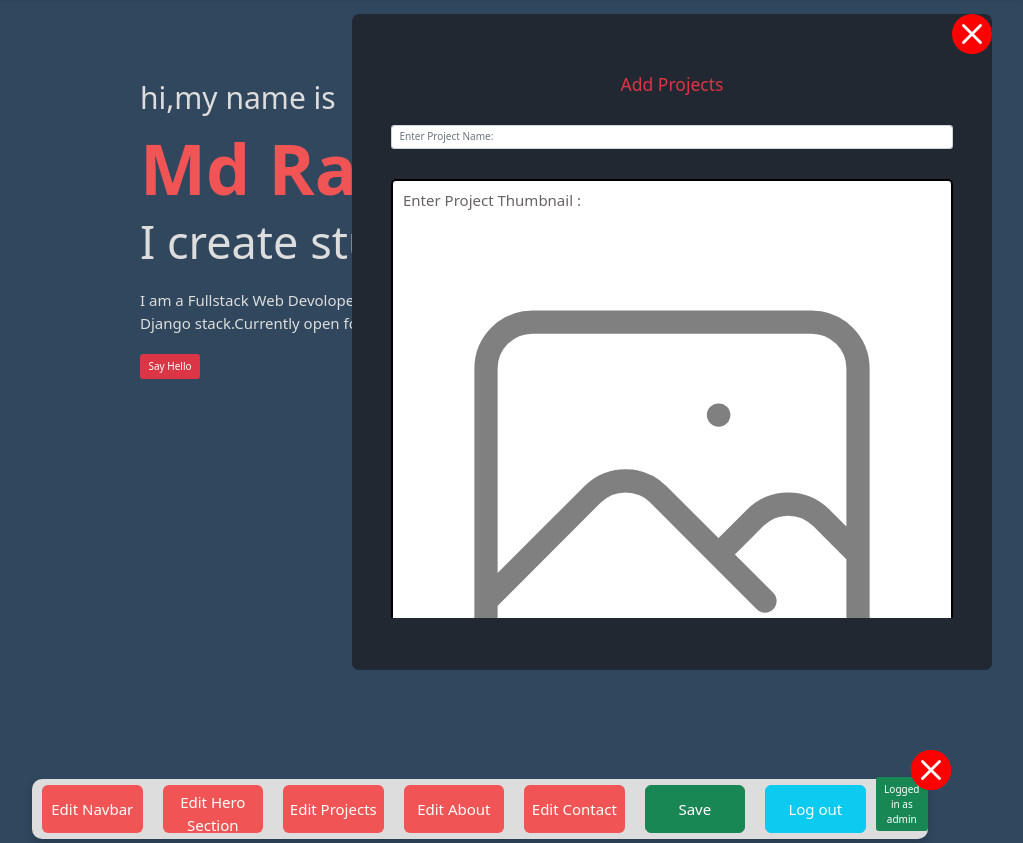
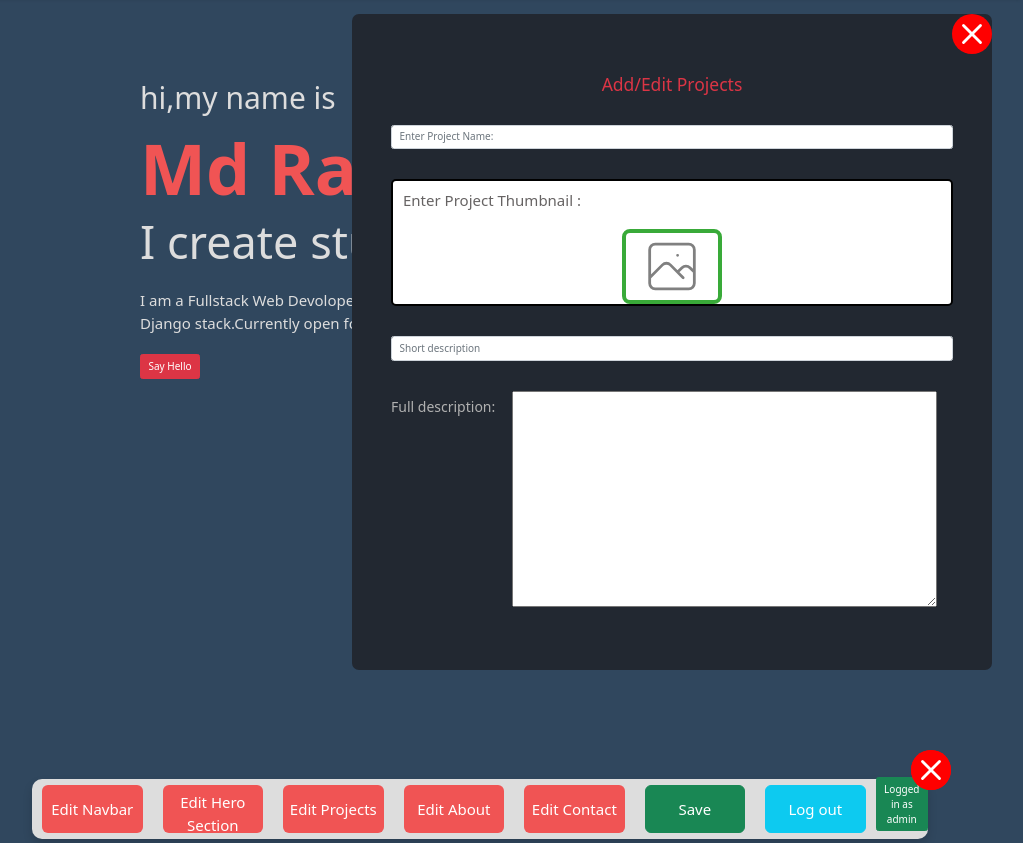
Before and after one commit to rak1b/MakePortfolio, a Django app: page /edit/ in a window 1280 px wide, after a click on "Edit Projects"; the page is wider, and only the part inside the window is pictured. Shown: the part 80-923 px from the top of that part, without its empty margins (160-1183 px from the left). Run offline with Django 4.2, Linux system fonts and the light colour scheme; a user stored in the database is signed in; data comes from the database, SQL or seed files in the repository; both versions use the stored data as it was after the commit; some libraries are stand-ins or nearby versions.

Commit message:
project_crud

```diff
--- a/PortfolioMake/EditPortfolio/urls.py
+++ b/PortfolioMake/EditPortfolio/urls.py
@@ -1,13 +1,14 @@
 
 from django.contrib import admin
 from django.urls import path,include
-from .views import editView, CreateheroView,getMyHero,ProjectView,showProjectView
+from .views import editView, CreateheroView,getMyHero,ProjectView,showProjectView,DeleteProjectView
 urlpatterns = [
     path("",editView,name="edit"),
     path("hero/create/",CreateheroView,name="hero_create"),
     path("hero/get/",getMyHero,name="hero_get"),
     path("projects/add/",ProjectView.as_view(),name="add_projects"),
     path("projects/view/",showProjectView.as_view(),name="view_project"),
+    path("projects/delete/<int:id>",DeleteProjectView.as_view(),name="delete_project"),
     # path("projects/show/",showProjectView.as_view(),name="show_projects"),
 
 ]
--- a/PortfolioMake/EditPortfolio/views.py
+++ b/PortfolioMake/EditPortfolio/views.py
@@ -1,6 +1,6 @@
 import re
 from django.http import JsonResponse,Http404
-from django.shortcuts import render, HttpResponse
+from django.shortcuts import redirect, render, HttpResponse
 from django.views import View
 from .models import *
 from .forms import editorForm
@@ -104,8 +104,9 @@ def CreateheroView(request):
 
 class ProjectView(View):
 
-    def get(self,request):
+    def get(self,request,id):
         pmodel = projectsModel.objects.filter(user = request.user)
+
         context ={
             'projects' : pmodel
         }
@@ -119,10 +120,14 @@ class ProjectView(View):
 
     })
     def post(self,request):
+        id = request.POST['id']
         title = request.POST['title']
         image = request.FILES.get('image')
         short_description = request.POST['short_description']
         form = editorForm(request.POST)
+        print("_____________________")
+        print(id)
+        print("_____________________")
         print(form)
         if form.is_valid():
             full_description = form.cleaned_data['full_description']
@@ -131,8 +136,24 @@ class ProjectView(View):
             full_description = ""
         print(full_description)
         user = request.user
+        id=int(id)
+        if id:
+            pmodel = projectsModel.objects.filter(id=id).first()
+            pmodel.title = title
+            pmodel.short_description = short_description
+            if image is not None:
+                pmodel.image = image
+            if full_description:
+                pmodel.full_description = full_description
+            pmodel.save()
+            # update_pmodel = projectsModel(id=id,)
+            print(title)
+            print(image)
 
-        psave = projectsModel.objects.create(
+            print("full_description")
+            print(full_description)
+        else:
+            psave = projectsModel.objects.create(
             user=user, title=title,image=image, short_description=short_description, full_description=full_description)
         return JsonResponse({
             'data': 'Project Added..',
@@ -143,6 +164,7 @@ class ProjectView(View):
 
 class showProjectView(View):
     def post(self,request):
+        print(request.POST['csrfmiddlewaretoken'])
         pmodel = projectsModel.objects.filter(id=request.POST['id']).values()
         print("_______________________________")
         print(pmodel)
@@ -152,4 +174,12 @@ class showProjectView(View):
             'data' : list(pmodel)[0]
         }
         return JsonResponse(context)
-        # return render(request,'pr')
+
+class DeleteProjectView(View):
+    def post(self,request,id):
+        pmodel = projectsModel.objects.filter(id=id).first()
+        pmodel.delete()
+        # return HttpResponse('/')
+        return redirect(request.META['HTTP_REFERER'])
+
+    # def delete(self,request):
--- a/PortfolioMake/static/css/edit/edit.css
+++ b/PortfolioMake/static/css/edit/edit.css
@@ -123,13 +123,14 @@
   font-size: 1rem;
   border-radius: 5px;
 	border: 2px solid;
-	cursor: pointer;
 
 }
 
 .upload_container:hover{
 	/* border: 2px solid var(--pink-red); */
-	background-color: #ece7e7;
+	background-color: #c7f0d2;
+	cursor: pointer!important;
+
 }
 
 .upload_container p {
--- a/PortfolioMake/static/css/projects/projects.css
+++ b/PortfolioMake/static/css/projects/projects.css
@@ -211,6 +211,22 @@
 }
 
 .upload_container_img{
-  width: 50px;
-  height: 50px;
+    width: 100px;
+    height: 75px;
+    border: 4px solid #39aa39;
+    border-radius: 8px;
+    z-index: 20;
+    position: relative;
 }
+
+.upload_container:hover {
+	background-color: #bfdfc1;
+}
+
+.remove_button_property{
+    background: none;
+    outline: none;
+    border: none;
+    padding: 0;
+    margin: 0;
+}
--- a/PortfolioMake/static/js/scripts.js
+++ b/PortfolioMake/static/js/scripts.js
@@ -6,8 +6,11 @@ const hero_show_hide = () => {
   heroEdit.classList.toggle("element_show");
 };
 
-const show_hide = (id) => {
+const show_hide = (id,resetForm) => {
   console.log("in show hide///////////////////");
+  if(resetForm){
+    $("#project_Form")[0].reset();
+  }
   console.log(id);
   const elem = document.getElementById(id);
 
@@ -43,6 +46,31 @@ const openMore = (id)=>{
 const update_project_info = (project_container_id,project_id)=>{
 
   show_hide(project_container_id)
+  console.log(project_id);
+  $.ajax({
+    url: $("#update_project").attr("data-url"),
+    method: "POST",
+    data: {
+      id: project_id,
+      csrfmiddlewaretoken:document.getElementsByName("csrfmiddlewaretoken")[0].value,
+      // csrfmiddlewaretoken:"{{csrf_token}}",
+    },
+    success: (res) => {
+      console.log(res);
+      data = res.data;
+      $("#update_project_id").val(data.id);
+      $("#project_title").val(data.title);
+      $("#upload_container_img").attr(
+        "src",
+        `http://127.0.0.1:8000/media/${data.image}`
+      );
+      $("#short_description").val(data.short_description);
+      $("#full_description").html(data.full_description);
+    },
+    error: (err) => {
+      console.log(err);
+    },
+  });
 
 }
 const _ = (elm) => {
--- a/PortfolioMake/templates/base.html
+++ b/PortfolioMake/templates/base.html
@@ -48,6 +48,7 @@
     <title>{% block title %}{% endblock %}</title>
   </head>
   <body>
+
     <!-- <div id="back"></div> -->
     {% block content %}{% endblock %}
     <script src="{% static 'assets/bootstrap/bootstrap/js/bootstrap.min.js' %}"></script>
--- a/PortfolioMake/templates/edit/editBar.html
+++ b/PortfolioMake/templates/edit/editBar.html
@@ -14,7 +14,7 @@
 
     <button id="edit_hero_btn" onclick='show_hide("hero_edit")' class="btn btn_pink_red">Edit Hero Section</button>
 
-    <button id="edit_projects_btn" onclick='show_hide("project_edit")' class="btn btn_pink_red">Edit Projects</button>
+    <button id="edit_projects_btn" onclick='show_hide("project_edit",1)' class="btn btn_pink_red">Edit Projects</button>
     <button id="edit_about_btn" onclick='show_hide("about_edit")'  class="btn btn_pink_red">Edit About</button>
     <button id="edit_contact_btn"  onclick='show_hide("contact_edit")' class="btn btn_pink_red">Edit Contact</button>
     <button  id="edit_save_btn"class="btn btn-success">Save</button>
--- a/PortfolioMake/templates/projects/edit_project.html
+++ b/PortfolioMake/templates/projects/edit_project.html
@@ -12,13 +12,14 @@
   </div> -->
   <div class="scrollable" >
   <!-- <div id="hero_edit" class="editHero element_hide"> -->
-  <h3 class="text-danger text-center" >Add Projects </h3c>
+  <h3 class="text-danger text-center" >Add/Edit Projects </h3c>
 
   <form class="" id="project_Form" method="POST" action="" enctype="multipart/form-data">
     {% csrf_token %}
+    <input type="hidden" id="update_project_id" value="0" name="">
     <div class="form">
       <div class="form-group ">
-        <input type="text "  class="form-control my-5"  name="title" required="required" placeholder="Enter Project Name:">
+        <input type="text " id="project_title"  class="form-control my-5"  name="title" required="required" placeholder="Enter Project Name:">
       </div>
 
 
@@ -26,7 +27,7 @@
     <div class=" form-group mb-3 ">
       <div class="upload_container">
         <p id="img_placeholder">Enter Project Thumbnail : </p>
-        <img id="upload_container_img" src="{% static 'assets/img/image.svg' %}" alt="">
+        <img id="upload_container_img" class="upload_container_img" src="{% static 'assets/img/image.svg' %}" alt="">
         <div class="">
           <input onchange="updateImageName()"  type="file" class="bg-white p-2 hidden_file_upload" id="imgInput" name="project_img"  required="required">
         </div>
@@ -35,7 +36,7 @@
     </div>
 
     <div class="form-group ">
-      <input type="text"   class="form-control my-5"   name="short_description" placeholder="Short description" required="required">
+      <input type="text"   class="form-control my-5" id="short_description"  name="short_description" placeholder="Short description" required="required">
     </div>
 
  <div class="form-group ">
@@ -48,7 +49,7 @@
 
     </div>
 
-    <input id="add_project_btn" type="button" value="Add Project" class="btn btn-primary "/>
+    <input id="add_project_btn" type="button" value="Submit" class="btn btn-primary "/>
 
 
 
@@ -102,6 +103,7 @@
     let data = new FormData();
     // let formdata = new FormData($('#project_Form').get(0));
       console.log(image.files[0]);
+    data.append('id',$('#update_project_id')[0].value);
     data.append('title',title.value);
     data.append('short_description',short_description.value);
     data.append('full_description',full_description.value);
@@ -124,7 +126,7 @@
       console.log(res)
       console.log(res.data)
       alert("Project Added")
-          window.reload()
+      location.reload()
     },
     error:(err)=>{
       console.log(err);
```
Also changed, not shown: PortfolioMake/templates/projects/project.html (+10 -15 lines), PortfolioMake/templates/projects/script.html (added, +33 -0 lines), PortfolioMake/db.sqlite3, PortfolioMake/media/projects/Fashverse1.png (added), PortfolioMake/media/projects/Fashverse1_1NpGc29.png (added), PortfolioMake/media/projects/copy_1k0YOk4.svg (added), PortfolioMake/media/projects/copy_x4mDZcd.svg (added), PortfolioMake/media/projects/fshv2.png (added), PortfolioMake/media/projects/fshv2_XsD7DRA.png (added), PortfolioMake/media/projects/fshv2_sSU4IeB.png (added). Lines whose indentation alone changed are shown as unchanged.
